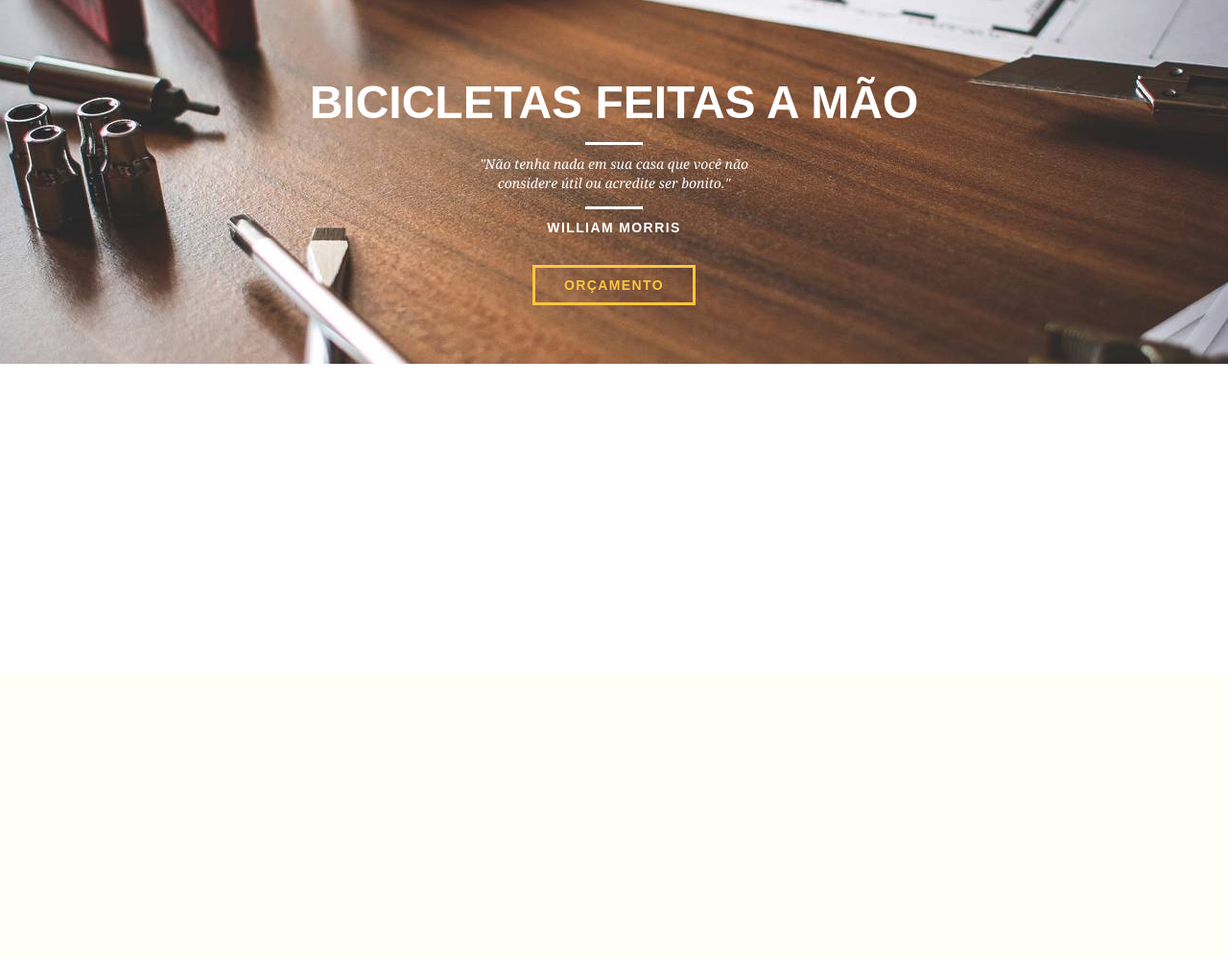
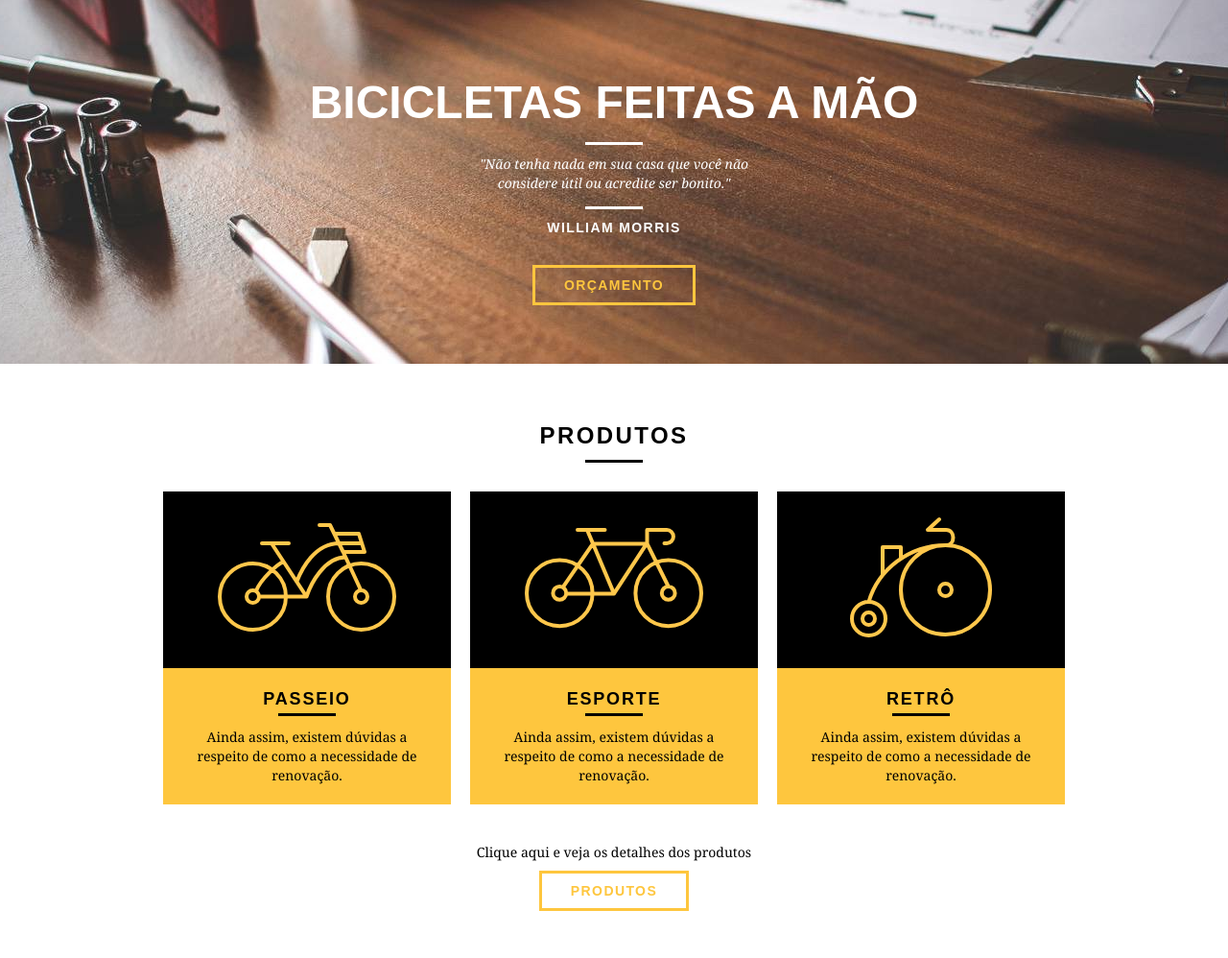
Before and after one commit to carolkbr/bikcraft, a PHP site: page / in a window 1280 px wide. Shown: the part 97-1095 px from the top of the page at 96% size. Before the commit the page ends 476 px from the top, so only its background shows below. Run offline with PHP 8.4, Linux system fonts and the light colour scheme.

Commit message:
adiciona seção inicial de produtos

```diff
--- a/web/css/style.css
+++ b/web/css/style.css
@@ -1,63 +1,90 @@
 /*Estilos gerais*/
-body{
+body {
   font-family: Arial, Helvetica, sans-serif;
 }
 
-p{
-    font-family: Georgia, 'Times New Roman', serif;
+p {
+  font-family: Georgia, "Times New Roman", serif;
   font-size: 14px;
   line-height: 20px;
 }
 
-.btn{
-    border: 3px solid #FEC63E;
+.btn {
+  border: 3px solid #fec63e;
   padding: 10px 30px;
-    color: #FEC63E;
+  color: #fec63e;
   font-size: 14px;
   line-height: 20px;
   text-transform: uppercase;
   font-weight: bold;
-    letter-spacing: .1em;
+  letter-spacing: 0.1em;
 }
 
-.btn:hover{
+.btn:hover {
   color: #fff;
   border-color: #fff;
 }
+
+.btn.btn_preto:hover{
+    color: #000;
+    border-color: #000;
+}
+
+.subtitulo {
+  font-size: 24px;
+  line-height: 30px;
+  font-weight: bold;
+  letter-spacing: 0.1em;
+  color: #000;
+  text-transform: uppercase;
+  text-align: center;
+  margin-bottom: 30px;
+}
+
+.subtitulo::after {
+  content: "";
+  display: block;
+  width: 60px;
+  height: 3px;
+  background: #000;
+  margin: 10px auto;
+}
+
 /*Header*/
 .header {
   position: fixed;
   top: 0;
   width: 100%;
-    background: #FEC63E;
+  background: #fec63e;
   padding: 15px 0;
+  z-index: 10;
 }
 
-.header_menu{
+.header_menu {
   text-align: right;
   margin-top: 20px;
 }
 
-.header_menu ul li{
+.header_menu ul li {
   display: inline-block;
   margin-left: 25px;
 }
 
-.header_menu ul li a{
+.header_menu ul li a {
   color: #000;
   font-weight: bold;
   text-transform: uppercase;
-    letter-spacing: .1em;
+  letter-spacing: 0.1em;
   font-size: 14px;
   line-height: 20px;
   padding: 10px 0;
 }
 
-.header_menu ul li a:hover{
+.header_menu ul li a:hover {
   color: #fff;
 }
 /*Introdução*/
-.introducao{
+.introducao {
   width: 100%;
   height: 380px;
   background: url("../img/bg.jpg") no-repeat center;
@@ -67,25 +94,26 @@ p{
   padding-top: 80px;
 }
 
-.introducao h1{
+.introducao h1 {
   font-size: 48px;
   color: #fff;
   font-weight: bold;
   text-transform: uppercase;
 }
 
-.quote-externo{
+.quote-externo {
   max-width: 320px;
   margin: 0 auto;
   margin-bottom: 40px;
   color: #fff;
 }
 
-.quote-externo p{
+.quote-externo p {
   font-style: italic;
 }
 
-.quote-externo p::before, .quote-externo p::after{
+.quote-externo p::before,
+.quote-externo p::after {
   content: "";
   display: block;
   width: 60px;
@@ -93,9 +121,56 @@ p{
   background: #fff;
   margin: 14px auto 10px auto;
 }
-.quote-externo cite{
+.quote-externo cite {
   font-style: normal;
   font-weight: bold;
   font-size: 14px;
-    letter-spacing: .1em;
+  letter-spacing: 0.1em;
 }
+
+/*Produtos*/
+
+.produtos {
+  padding: 60px 0;
+}
+
+.produtos_lista li {
+  background: #fec63e;
+  text-align: center;
+}
+
+.produtos_lista li h3 {
+  font-weight: bold;
+  font-size: 18px;
+  line-height: 25px;
+  text-transform: uppercase;
+  letter-spacing: 0.1em;
+  margin-top: 20px;
+}
+.produtos_lista li h3::after {
+  content: "";
+  display: block;
+  width: 60px;
+  height: 3px;
+  background: #000;
+  margin: 2px auto;
+}
+
+.produtos_lista li p {
+padding: 10px 20px 20px 20px;
+}
+
+.produtos_icone{
+    background: #000;
+    padding: 20px;
+}
+
+.chamada{
+    padding-top: 40px;
+    text-align: center;
+    clear: both;
+}
+
+.chamada p{
+    margin-bottom: 20px;
+}
--- a/web/index.html
+++ b/web/index.html
@@ -39,5 +39,48 @@
         <a href="produtos.html" class="btn">Orçamento</a>
       </div>
     </section>
+
+    <section class="produtos container">
+      <h2 class="subtitulo">Produtos</h2>
+      <ul class="produtos_lista">
+        <li class="grid-1-3">
+          <div class="produtos_icone">
+            <img src="img/produtos/passeio.svg" alt="Bikcraft Passeio" />
+          </div>
+          <h3>Passeio</h3>
+          <p>
+            Ainda assim, existem dúvidas a respeito de como a necessidade de
+            renovação.
+          </p>
+        </li>
+        <li class="grid-1-3">
+          <div class="produtos_icone">
+            <img src="img/produtos/esporte.svg" alt="Bikcraft Esporte" />
+          </div>
+          <h3>Esporte</h3>
+          <p>
+            Ainda assim, existem dúvidas a respeito de como a necessidade de
+            renovação.
+          </p>
+        </li>
+
+        <li class="grid-1-3">
+          <div class="produtos_icone">
+            <img src="img/produtos/retro.svg" alt="Bikcraft Retrô" />
+          </div>
+          <h3>Retrô</h3>
+          <p>
+            Ainda assim, existem dúvidas a respeito de como a necessidade de
+            renovação.
+          </p>
+        </li>
+      </ul>
+
+      <div class="chamada">
+          <p>Clique aqui e veja os detalhes dos produtos</p>
+          <a href="produtos.html" class="btn btn_preto">Produtos</a>
+      </div>
+
+    </section>
   </body>
 </html>
```
Lines whose indentation alone changed are shown as unchanged.
